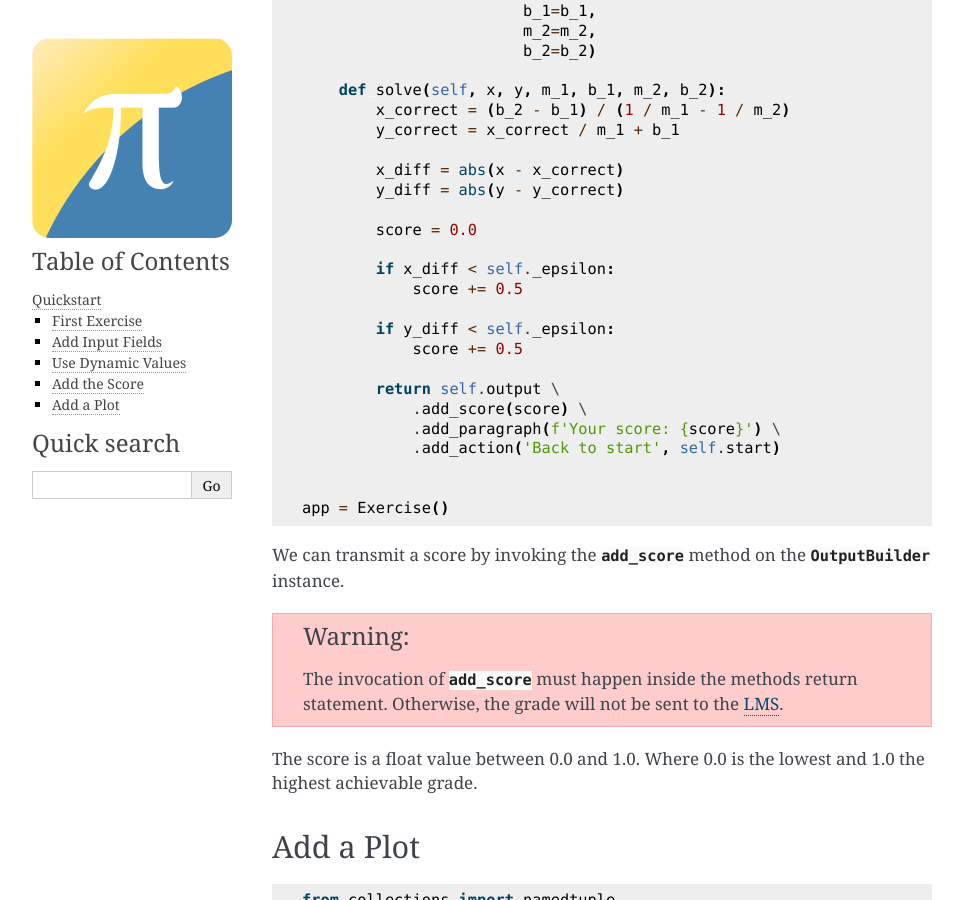
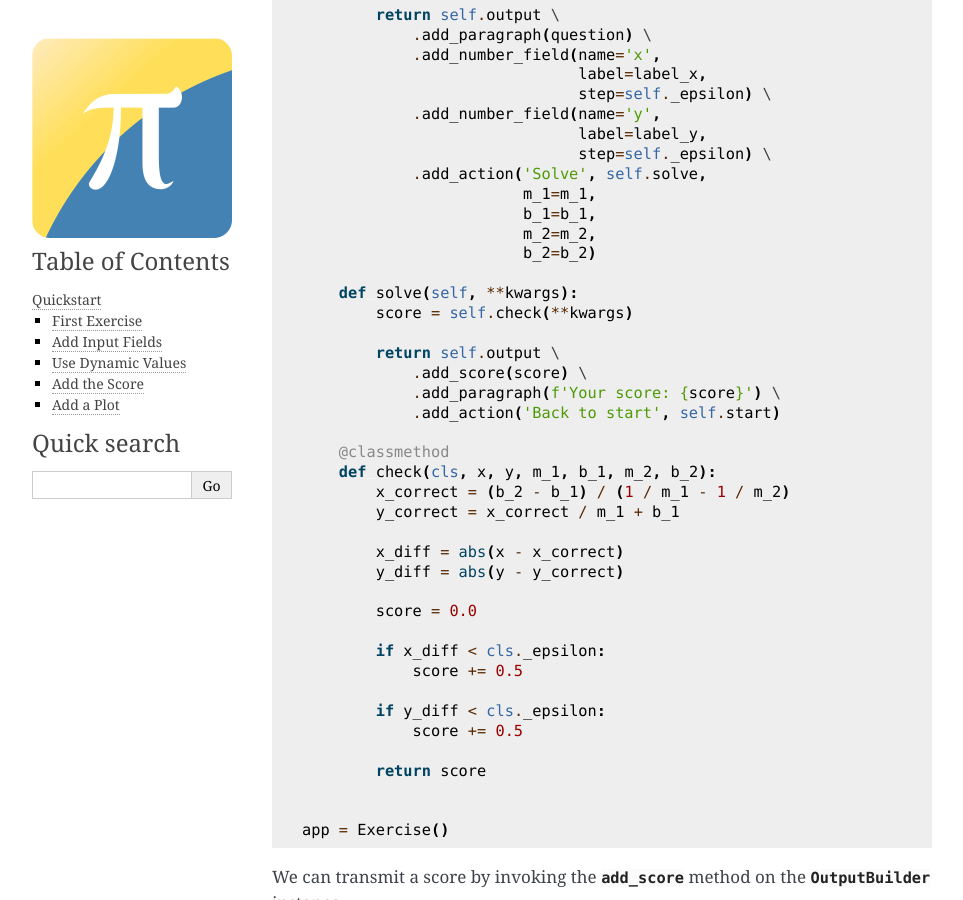
Before and after one commit to ofabel/pytm-bootstrap, a Sphinx documentation site: the page built from docs/quickstart.md, in a window 1280 px wide and 900 px high, scrolled down 5542 px. Shown: the whole window, without its empty margins (148-1111 px from the left). Built offline with Sphinx 7.4.7, drawn with Linux system fonts in a browser that asks for light colours; some of the changed text lies outside the part shown.

```diff
--- a/docs/code/add-input-fields.py
+++ b/docs/code/add-input-fields.py
@@ -1,6 +1,6 @@
 from pytmlib import AbstractExercise
+from pytmlib import Latex
 from pytmlib import entrypoint
-from pytmlib import Latex
 
 
 class Exercise(AbstractExercise):
@@ -23,11 +23,15 @@ class Exercise(AbstractExercise):
             .add_action('Solve', self.solve)
 
     def solve(self, answer):
-        correct = 'right' if answer == 3 else 'wrong'
+        correct = 'right' if self.check(answer) else 'wrong'
 
         return self.output \
             .add_paragraph(f'Your answer {answer} is: {correct}') \
             .add_action('Back to start', self.start)
 
+    @classmethod
+    def check(cls, answer):
+        return answer == 3
+
 
 app = Exercise()
--- a/docs/code/add-plot.py
+++ b/docs/code/add-plot.py
@@ -58,7 +58,16 @@ class Exercise(AbstractExercise):
                               step=self._epsilon) \
             .add_action('Solve', self.solve, **triangle._asdict())
 
-    def solve(self, a_b, b_c, a_c, a_x, a_y, b_x, b_y, c_x, c_y):
+    def solve(self, **kwargs):
+        score = self.check(**kwargs)
+
+        return self.output \
+            .add_score(score) \
+            .add_paragraph(f'Your score: {score}') \
+            .add_action('Back to start', self.start)
+
+    @classmethod
+    def check(cls, a_b, b_c, a_c, a_x, a_y, b_x, b_y, c_x, c_y):
         scores = iter([0.0, 0.2, 0.5, 1.0])
         score = next(scores)
         edges = [
@@ -69,16 +78,13 @@ class Exercise(AbstractExercise):
 
         for points in edges:
             answer, *points = points
-            length = self._magnitude(*points)
+            length = cls._magnitude(*points)
             diff = abs(length - answer)
 
-            if diff < self._epsilon:
+            if diff < cls._epsilon:
                 score = next(scores)
 
-        return self.output \
-            .add_score(score) \
-            .add_paragraph(f'Your score: {score}') \
-            .add_action('Back to start', self.start)
+        return score
 
     @staticmethod
     def _get_figure(a_x, a_y, b_x, b_y, c_x, c_y):
--- a/docs/code/add-score.py
+++ b/docs/code/add-score.py
@@ -50,7 +50,16 @@ class Exercise(AbstractExercise):
                         m_2=m_2,
                         b_2=b_2)
 
-    def solve(self, x, y, m_1, b_1, m_2, b_2):
+    def solve(self, **kwargs):
+        score = self.check(**kwargs)
+
+        return self.output \
+            .add_score(score) \
+            .add_paragraph(f'Your score: {score}') \
+            .add_action('Back to start', self.start)
+
+    @classmethod
+    def check(cls, x, y, m_1, b_1, m_2, b_2):
         x_correct = (b_2 - b_1) / (1 / m_1 - 1 / m_2)
         y_correct = x_correct / m_1 + b_1
 
@@ -59,16 +68,13 @@ class Exercise(AbstractExercise):
 
         score = 0.0
 
-        if x_diff < self._epsilon:
+        if x_diff < cls._epsilon:
             score += 0.5
 
-        if y_diff < self._epsilon:
+        if y_diff < cls._epsilon:
             score += 0.5
 
-        return self.output \
-            .add_score(score) \
-            .add_paragraph(f'Your score: {score}') \
-            .add_action('Back to start', self.start)
+        return score
 
 
 app = Exercise()
--- a/docs/code/dynamic-values.py
+++ b/docs/code/dynamic-values.py
@@ -34,14 +34,19 @@ class Exercise(AbstractExercise):
                               step=self._epsilon) \
             .add_action('Solve', self.solve, m=m, b=b, y=y)
 
-    def solve(self, answer, m, b, y):
-        x = (y - b) / m
-        diff = abs(answer - x)
-        correct = 'right' if diff < self._epsilon else 'wrong'
+    def solve(self, answer, **kwargs):
+        correct = 'right' if self.check(answer, **kwargs) else 'wrong'
 
         return self.output \
             .add_paragraph(f'Your answer {answer} is: {correct}') \
             .add_action('Back to start', self.start)
 
+    @classmethod
+    def check(cls, answer, m, b, y):
+        x = (y - b) / m
+        diff = abs(answer - x)
+
+        return diff < cls._epsilon
+
 
 app = Exercise()
--- a/docs/index.rst
+++ b/docs/index.rst
@@ -4,6 +4,7 @@
 
    installation
    quickstart
+   best-practice
    architecture
    reference
    glossary
```
Also changed, not shown: docs/best-practice.md (added, +10 -0 lines), docs/quickstart.md (+1 -0 lines).
